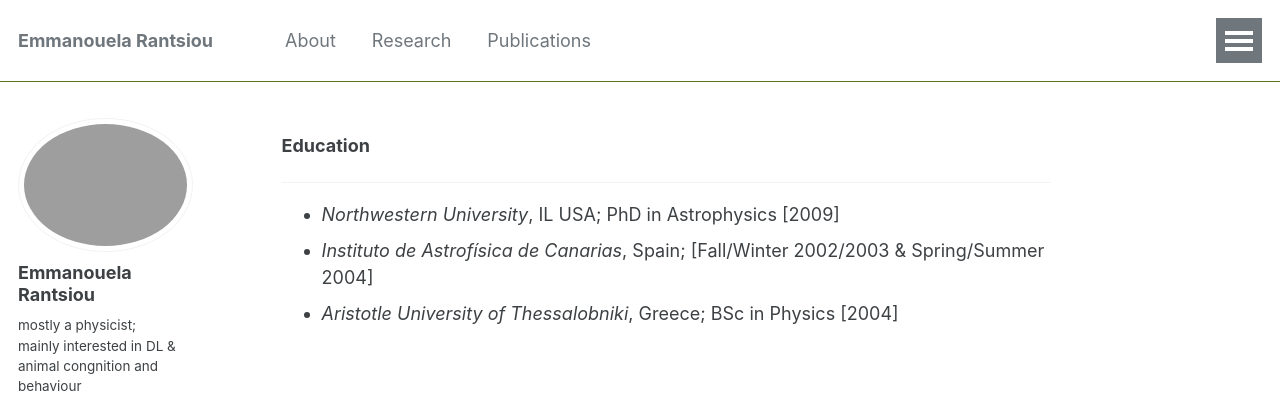
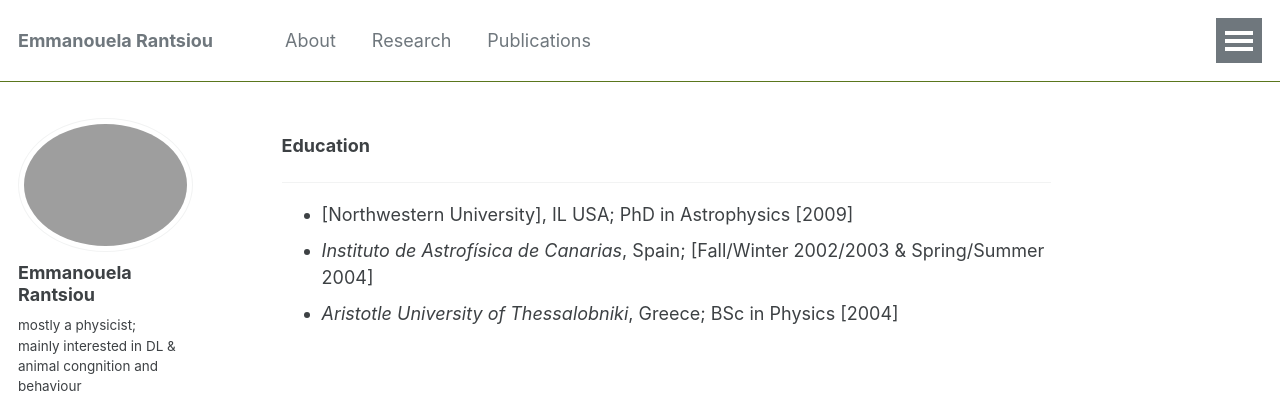
Before and after one commit to emmarant/emmarant.github.io, a Jekyll site: the page built from _pages/about.md, in a window 1280 px wide. Shown: the top 396 px of the page. Built offline with Jekyll 4.4.1, drawn with Linux system fonts in a browser that asks for light colours.

```diff
--- a/_pages/about.md
+++ b/_pages/about.md
@@ -11,7 +11,7 @@ author_profile: true
 
 -----
 
-- _Northwestern University_, IL USA; PhD in Astrophysics [2009]
+- [Northwestern University], IL USA; PhD in Astrophysics [2009]
 - _Instituto de Astrofísica de Canarias_, Spain; [Fall/Winter 2002/2003 & Spring/Summer 2004]
 - _Aristotle University of Thessalobniki_, Greece; BSc in Physics [2004]
 
```
